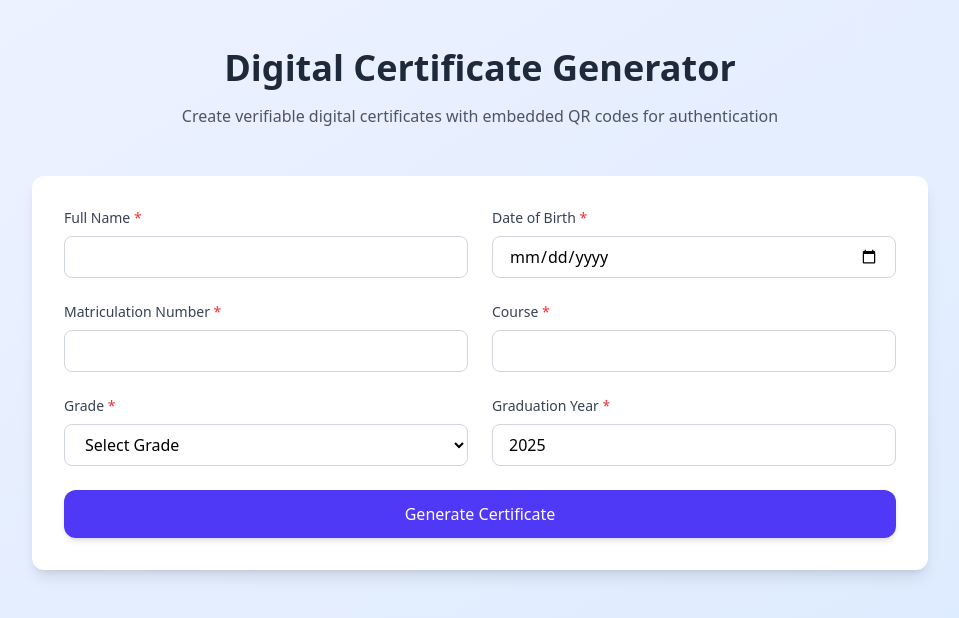
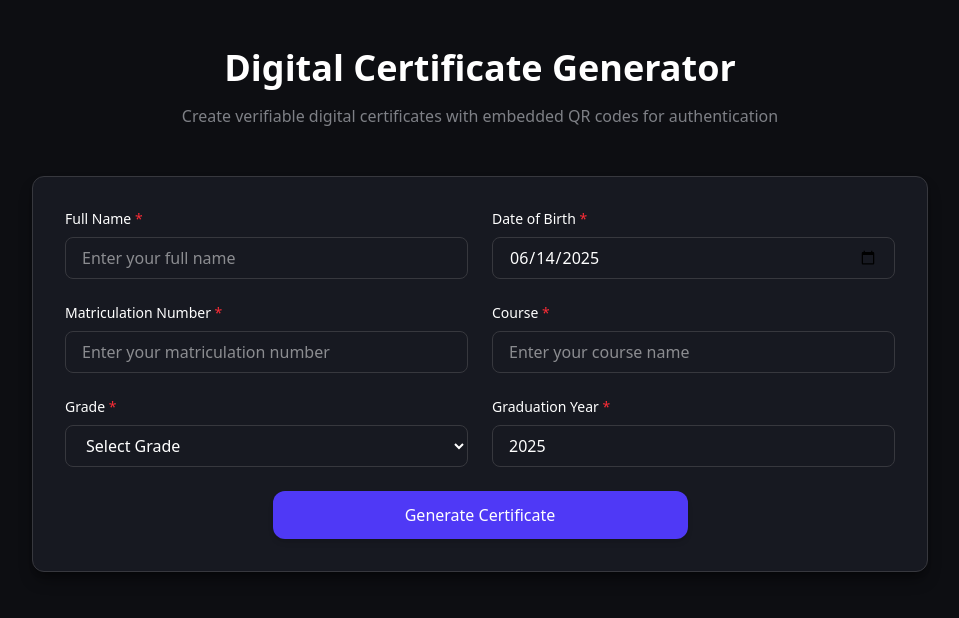
Before and after one commit to jogmg/digital-certificate-generator, a Next.js app: page / in a window 1280 px wide. Shown: the top 618 px of the page, without its empty margins (160-1119 px from the left). Built offline with nearby package versions, Linux system fonts and the light colour scheme; no server answers.

Commit message:
change to dark mode, shorten validation id, optimize dob input and token param

```diff
--- a/src/app/globals.css
+++ b/src/app/globals.css
@@ -1,4 +1,12 @@
 @import "tailwindcss";
+
+body {
+  @apply bg-[#0D0E12];
+}
+
+.form_field {
+  @apply text-black;
+}
 
 /* h1 {
   @apply text-4xl font-bold text-gray-800 mb-4;
--- a/src/app/page.tsx
+++ b/src/app/page.tsx
@@ -2,18 +2,18 @@ import CertificateForm from "@/components/CertificateForm";
 
 export default function Home() {
   return (
-    <main className="min-h-screen bg-gradient-to-br from-indigo-50 to-blue-100 py-12 px-4">
+    <main className="min-h-screen py-12 px-4">
       <div className="max-w-4xl mx-auto">
         <header className="text-center mb-12">
-          <h1 className="text-4xl font-bold text-gray-800 mb-4">
+          <h1 className="text-4xl font-bold text-white mb-4">
             Digital Certificate Generator
           </h1>
-          <p className="text-gray-600 max-w-2xl mx-auto">
+          <p className="text-[#7E8086] max-w-2xl mx-auto">
             Create verifiable digital certificates with embedded QR codes for
             authentication
           </p>
         </header>
-        <section className="bg-white rounded-xl shadow-lg p-6 md:p-8">
+        <section className="bg-[#171921] rounded-xl shadow-lg shadow-[#00000066] border border-[#37383e] p-6 md:p-8">
           <CertificateForm />
         </section>
       </div>
--- a/src/app/verify/[token]/page.tsx
+++ b/src/app/verify/[token]/page.tsx
@@ -16,26 +16,27 @@ interface IApiResponse {
 export default async function VerificationPage({
   params,
 }: VerificationPageProps) {
+  const token = (await params).token;
   let certificate: ICertificate | null = null;
 
   try {
-    const result: IApiResponse = await verifyCertificate((await params).token);
+    const result: IApiResponse = await verifyCertificate(token);
     certificate = result.data;
   } catch (error) {
     console.error(error);
   }
 
   return (
-    <div className="min-h-screen bg-gradient-to-br from-gray-50 to-blue-50 py-12 px-4">
+    <div className="min-h-screen py-12 px-4">
       <div className="max-w-4xl mx-auto">
         <div className="text-center mb-10">
-          <h1 className="text-3xl font-bold text-gray-800 mb-2">
+          <h1 className="text-3xl font-bold text-white mb-2">
             Certificate Verification
           </h1>
-          <p className="text-gray-600">Validating certificate authenticity</p>
+          <p className="text-[#7E8086]">Validating certificate authenticity</p>
         </div>
 
-        <div className="bg-white rounded-xl shadow-lg overflow-hidden">
+        <div className="bg-[#171921] rounded-xl shadow-lg overflow-hidden">
           <div
             className={`${
               certificate?.valid ? "bg-indigo-700 py-4" : "bg-red-600 py-20"
@@ -66,14 +67,14 @@ export default async function VerificationPage({
             <div className="p-6 md:p-8">
               <CertificateDetails certificate={certificate} />
 
-              <div className="mt-8 pt-6 border-t border-gray-200">
-                <h3 className="font-medium text-gray-700 mb-3">
+              <div className="mt-8 pt-6 border-t border-[#37383e]">
+                <h3 className="font-medium text-[#7E8086] mb-3">
                   Verification Details
                 </h3>
-                <div className="flex flex-col gap-4 text-sm text-gray-600">
-                  <div>
+                <div className="flex flex-col gap-4 text-sm text-white">
+                  <div title={token}>
                     <span className="font-medium">Verification ID:</span>{" "}
-                    {(await params).token}
+                    {`${token.slice(0, 6)}...${token.slice(-6)}`}
                   </div>
                   <div>
                     <span className="font-medium">Valid Until:</span>{" "}
--- a/src/components/CertificateDetails.tsx
+++ b/src/components/CertificateDetails.tsx
@@ -10,50 +10,44 @@ export const CertificateDetails = ({
     <div className="grid grid-cols-1 md:grid-cols-2 gap-6">
       <div className="space-y-6">
         <div>
-          <h3 className="text-sm font-medium text-gray-500">
-            Student Information
-          </h3>
-          <dl className="mt-2 space-y-2">
-            <div className="flex justify-between">
-              <dt className="text-gray-600">Full Name:</dt>
-              <dd className="font-medium">{certificate.name ?? "N/A"}</dd>
+          <h3 className="font-medium text-[#7E8086]">Student Information</h3>
+          <dl className="mt-2 space-y-2 text-sm">
+            <div className="flex justify-between text-white">
+              <dt className="font-medium">Full Name:</dt>
+              <dd>{certificate.name ?? "N/A"}</dd>
             </div>
-            <div className="flex justify-between">
-              <dt className="text-gray-600">Date of Birth:</dt>
-              <dd className="font-medium">
+            <div className="flex justify-between text-white">
+              <dt className="font-medium">Date of Birth:</dt>
+              <dd>
                 {certificate.dob
                   ? format(certificate.dob, "MMMM do, yyyy")
                   : "N/A"}
               </dd>
             </div>
-            <div className="flex justify-between">
-              <dt className="text-gray-600">Matric Number:</dt>
-              <dd className="font-medium">{certificate.matricNo ?? "N/A"}</dd>
+            <div className="flex justify-between text-white">
+              <dt className="font-medium">Matric Number:</dt>
+              <dd>{certificate.matricNo ?? "N/A"}</dd>
             </div>
           </dl>
         </div>
       </div>
       <div className="space-y-6">
         <div>
-          <h3 className="text-sm font-medium text-gray-500">
-            Academic Information
-          </h3>
-          <dl className="mt-2 space-y-2">
-            <div className="flex justify-between">
-              <dt className="text-gray-600">Course:</dt>
-              <dd className="font-medium">{certificate.course ?? "N/A"}</dd>
+          <h3 className="font-medium text-[#7E8086]">Academic Information</h3>
+          <dl className="mt-2 space-y-2 text-sm">
+            <div className="flex justify-between text-white">
+              <dt className="font-medium">Course:</dt>
+              <dd>{certificate.course ?? "N/A"}</dd>
             </div>
-            <div className="flex justify-between">
-              <dt className="text-gray-600">Grade Achieved:</dt>
-              <dd className="font-medium bg-indigo-100 text-indigo-800 px-2 py-1 rounded-md">
+            <div className="flex justify-between text-white">
+              <dt className="font-medium">Grade Achieved:</dt>
+              <dd className="text-[13px] bg-indigo-700 px-1 py-1 rounded-md">
                 {certificate.grade ?? "N/A"}
               </dd>
             </div>
-            <div className="flex justify-between">
-              <dt className="text-gray-600">Graduation Year:</dt>
-              <dd className="font-medium">
-                {certificate.graduationYear ?? "N/A"}
-              </dd>
+            <div className="flex justify-between text-white">
+              <dt className="font-medium">Graduation Year:</dt>
+              <dd>{certificate.graduationYear ?? "N/A"}</dd>
             </div>
           </dl>
         </div>
--- a/src/components/CertificateForm.tsx
+++ b/src/components/CertificateForm.tsx
@@ -8,7 +8,7 @@ import { useState } from "react";
 export default function CertificateForm() {
   const [formData, setFormData] = useState({
     name: "",
-    dob: "",
+    dob: new Date().toISOString().split("T")[0],
     matricNo: "",
     course: "",
     grade: "",
@@ -61,11 +61,12 @@ export default function CertificateForm() {
   };
 
   return (
-    <form onSubmit={handleSubmit} className="space-y-6">
+    <form onSubmit={handleSubmit} className="space-y-6 text-center">
       <div className="grid grid-cols-1 md:grid-cols-2 gap-6">
         <FormField
           label="Full Name"
           name="name"
+          placeholder="Enter your full name"
           value={formData.name}
           onChange={handleChange}
           required
@@ -80,6 +81,7 @@ export default function CertificateForm() {
         />
         <FormField
           label="Matriculation Number"
+          placeholder="Enter your matriculation number"
           name="matricNo"
           value={formData.matricNo}
           onChange={handleChange}
@@ -88,6 +90,7 @@ export default function CertificateForm() {
         <FormField
           label="Course"
           name="course"
+          placeholder="Enter your course name"
           value={formData.course}
           onChange={handleChange}
           required
@@ -126,7 +129,7 @@ export default function CertificateForm() {
       <button
         type="submit"
         disabled={isSubmitting}
-        className={`w-full py-3 px-4 rounded-xl font-medium text-white shadow-md transition-colors ${
+        className={`w-2/4 py-3 px-4 rounded-xl font-medium text-white shadow-md transition-colors ${
           isSubmitting
             ? "bg-gray-400 cursor-not-allowed"
             : "bg-indigo-600 hover:bg-indigo-700 cursor-pointer"
--- a/src/components/ui/FormField.tsx
+++ b/src/components/ui/FormField.tsx
@@ -3,6 +3,7 @@ import React from "react";
 interface FormFieldProps {
   label: string;
   name: string;
+  placeholder?: string;
   value: string;
   onChange: (
     e: React.ChangeEvent<HTMLInputElement | HTMLSelectElement>
@@ -18,6 +19,7 @@ interface FormFieldProps {
 export const FormField = ({
   label,
   name,
+  placeholder,
   value,
   onChange,
   required = false,
@@ -28,8 +30,8 @@ export const FormField = ({
   children,
 }: FormFieldProps) => {
   return (
-    <div className="space-y-2">
-      <label htmlFor={name} className="block text-sm font-medium text-gray-700">
+    <div className="form_field space-y-2 text-left">
+      <label htmlFor={name} className="block text-sm font-medium text-white">
         {label} {required && <span className="text-red-500">*</span>}
       </label>
 
@@ -38,12 +40,13 @@ export const FormField = ({
           type={type}
           id={name}
           name={name}
+          placeholder={placeholder}
           value={value}
           onChange={onChange}
           required={required}
           min={min}
           max={max}
-          className="w-full px-4 py-2 border border-gray-300 rounded-lg focus:ring-2 focus:ring-indigo-300 focus:border-indigo-500 transition-colors"
+          className="w-full px-4 py-2  text-white border border-[#37383e] rounded-lg focus:border-indigo-500 transition-colors"
         />
       ) : (
         <select
@@ -52,7 +55,7 @@ export const FormField = ({
           value={value}
           onChange={onChange}
           required={required}
-          className="w-full px-4 py-2 border border-gray-300 rounded-lg focus:ring-2 focus:ring-indigo-300 focus:border-indigo-500 transition-colors"
+          className="w-full px-4 py-2 border text-white border-[#37383e] rounded-lg focus:border-indigo-500  transition-colors"
         >
           {children}
         </select>
```
